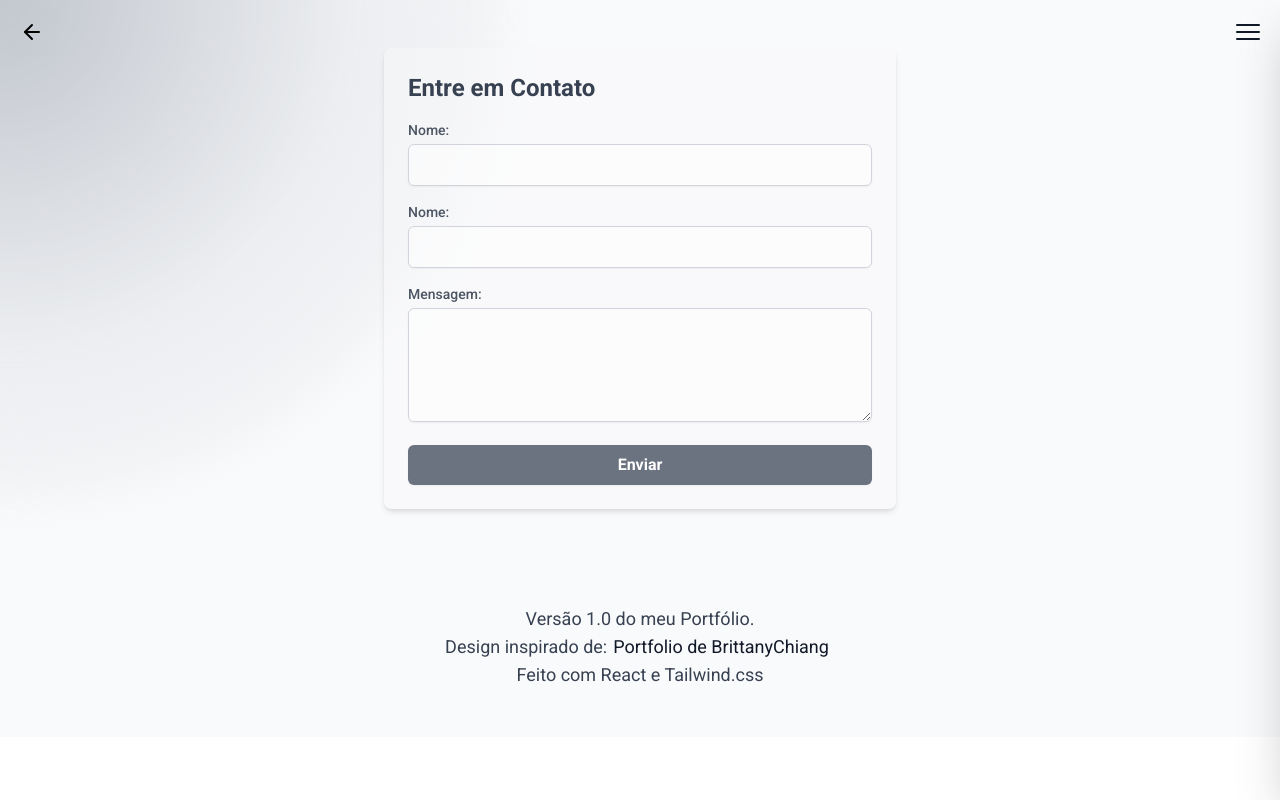
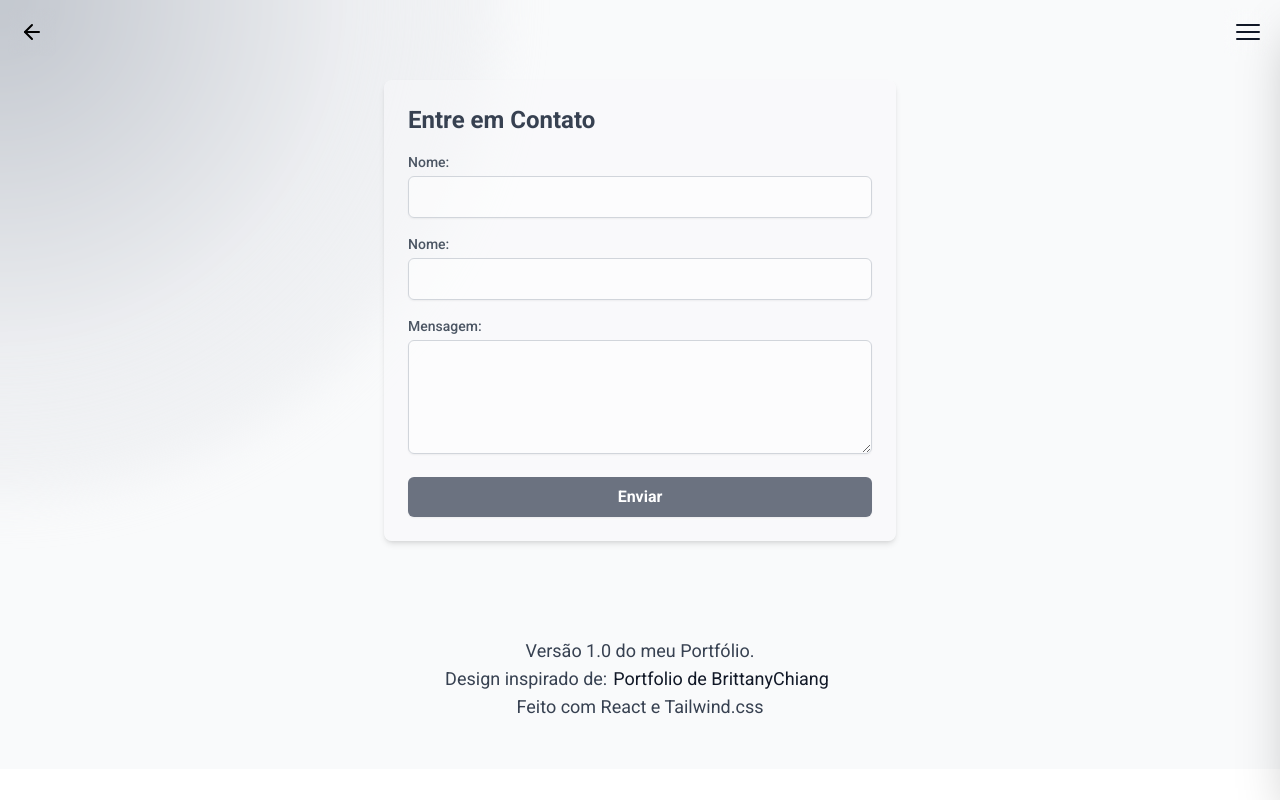
Before and after one commit to MatthewJesus7/Portfolio, a React (Create React App) app in the folder matthew/: page /ContactMe in a window 1280 px wide. Built offline with nearby package versions, Linux system fonts and the light colour scheme.

Commit message:
retoques finais - altura contactme

```diff
--- a/matthew/src/Components/Pages/ContactMe.jsx
+++ b/matthew/src/Components/Pages/ContactMe.jsx
@@ -40,11 +40,11 @@ const ContactMe = () => {
     <>
 
     <BackButton />
-    <Section>
+    <Section customclass="pt-20">
 
 
 
-    <main className='relative z-20 max-w-lg mx-auto p-6 bg-gray-50/50 shadow-md rounded-lg'>
+    <main className=' relative z-20 max-w-lg mx-auto p-6 bg-gray-50/50 shadow-md rounded-lg'>
 
         <h1 className="text-2xl font-semibold text-gray-700 mb-4">Entre em Contato</h1>
 
```
